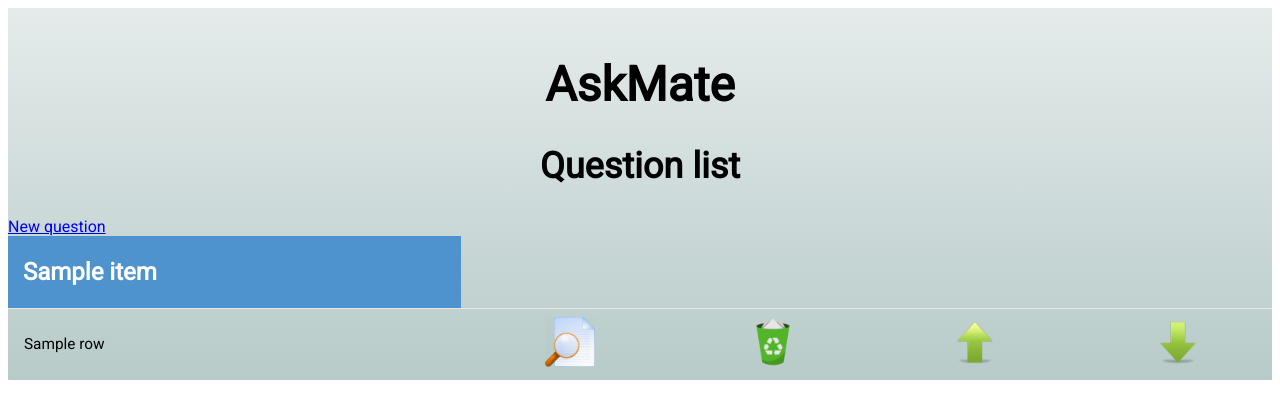
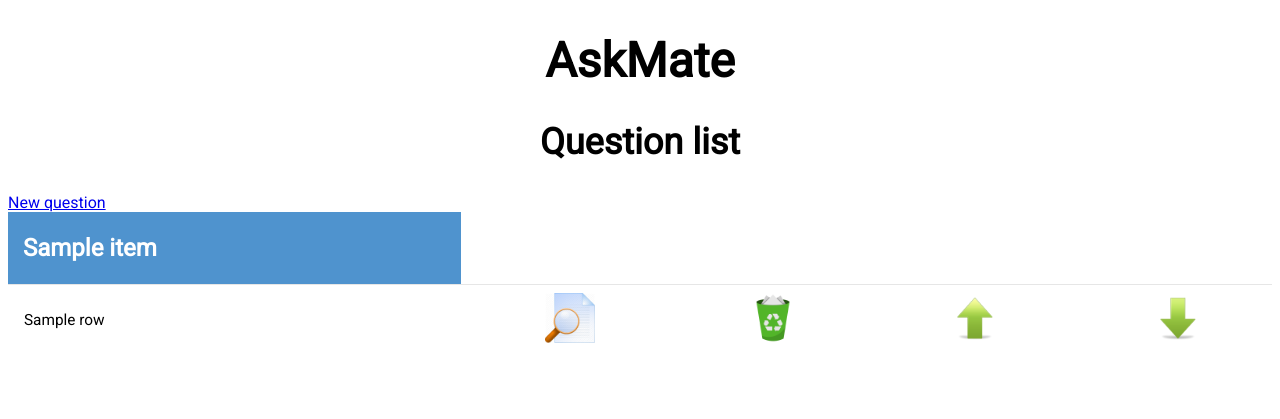
Before and after one commit to gabee1987/2nd_TW_week_StormCoders_AskMate_with_SQL, a Flask app: template templates/home.html in a window 1280 px wide. Shown: the top 419 px of the page. Run offline with Flask 2, Linux system fonts and the light colour scheme; the template is opened without the code that fills it: most values are stand-ins (such as "Sample title", 1, 10 or a date in 2020); some libraries are stand-ins or nearby versions.

Commit message:
background removed from home css

```diff
--- a/static/home_style.css
+++ b/static/home_style.css
@@ -2,14 +2,14 @@
   font-family: 'Roboto', sans-serif;
 }
 
-#home {
+/*#home {
 background-position: auto;
 padding-top: 1rem;
 background-attachment: fixed;
 background: -webkit-linear-gradient(top, #e5ebeb, #b7cbc9);
 background: linear-gradient(top, #e5ebeb, #b7cbc9);
 }
-
+*/
 
 
 .table-title {
```
